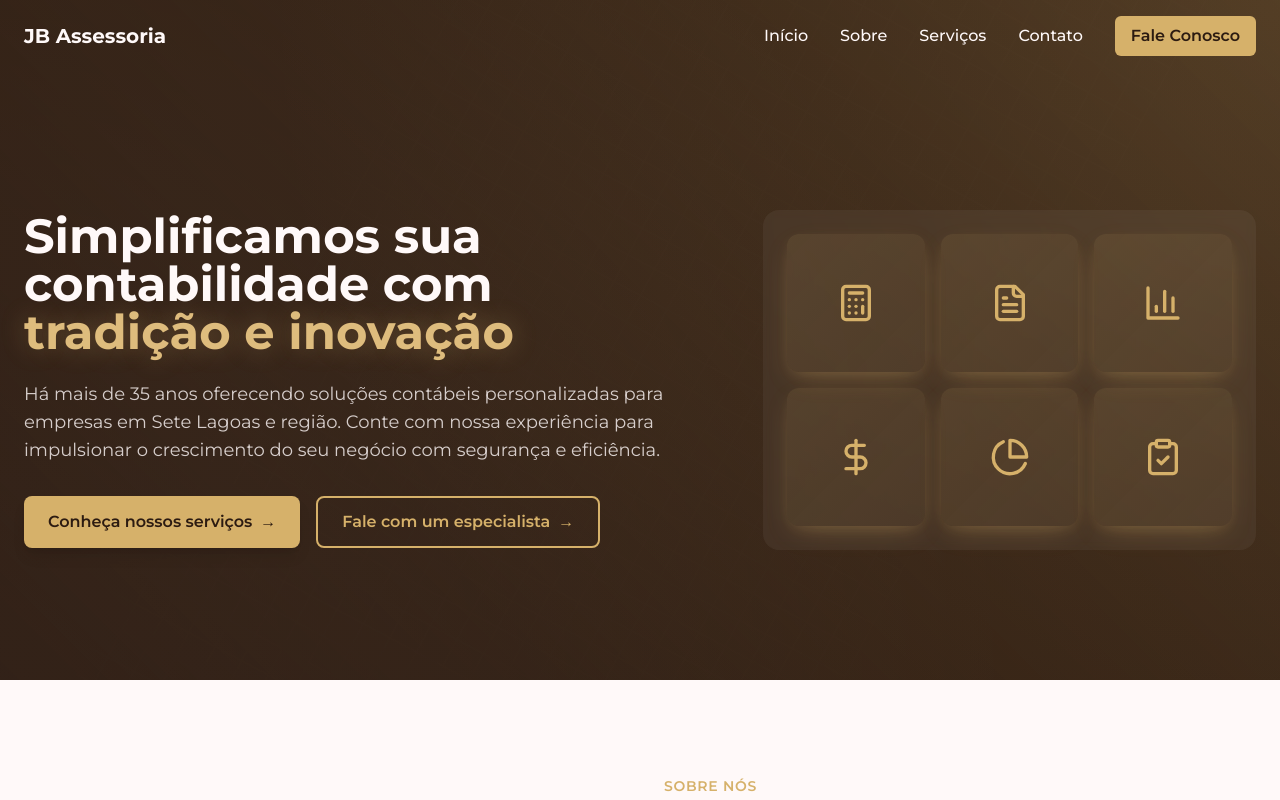
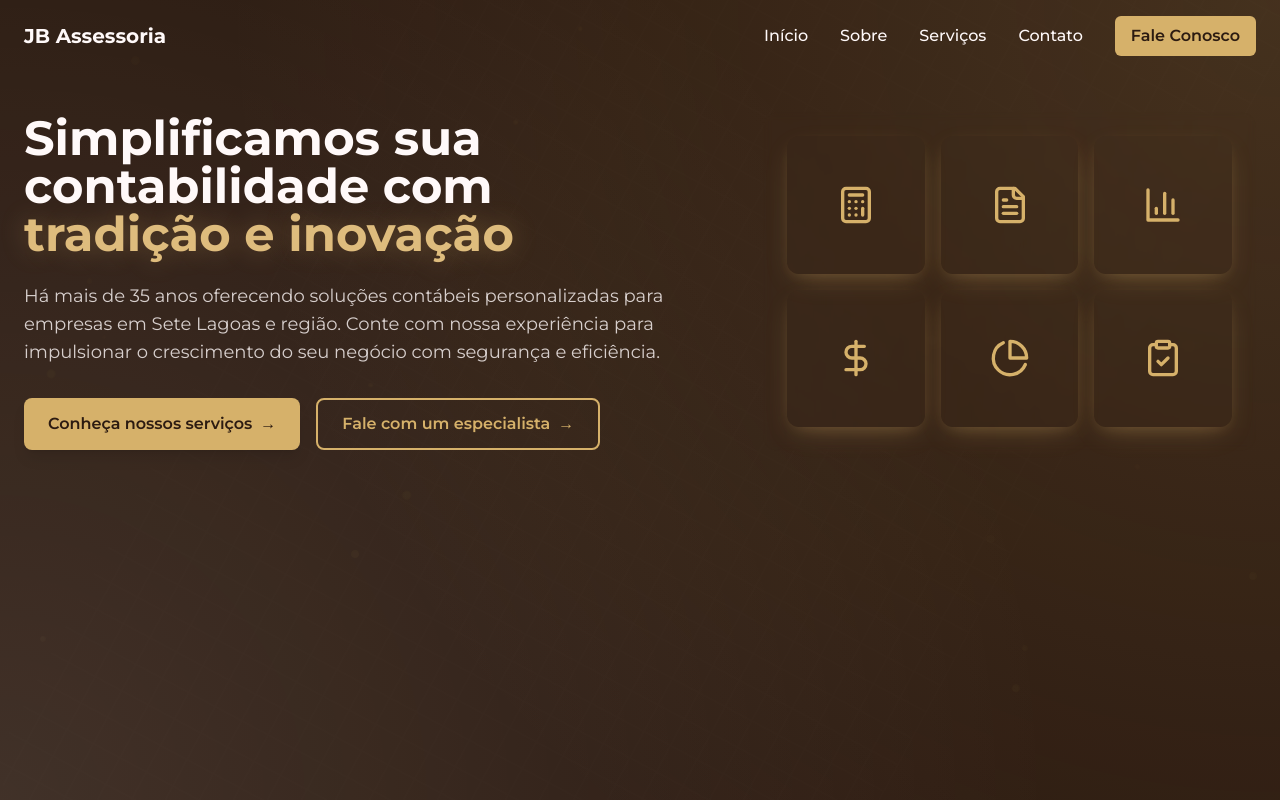
Before and after one commit to guilhermemendeslima/jbassessoria-site, a React (Vite) app: page / in a window 1280 px wide. Shown: the top 800 px of the page. Built offline with nearby package versions, Linux system fonts and the light colour scheme.

Commit message:
Enhanced Hero Section with 3D Effects

```diff
--- a/src/components/Hero.tsx
+++ b/src/components/Hero.tsx
@@ -38,15 +38,44 @@ const Hero = () => {
     { Icon: ClipboardCheck, delay: 0.5 }
   ];
 
+  const particles = Array.from({ length: 20 }).map((_, i) => ({
+    id: i,
+    size: Math.random() * 6 + 4,
+    x: Math.random() * 100,
+    y: Math.random() * 100,
+    delay: Math.random() * 2
+  }));
+
   return (
-    <div id="início" className="relative overflow-hidden bg-primary h-[85vh] pt-16 md:pt-20">
+    <div id="início" className="relative overflow-hidden bg-primary min-h-screen pt-16 md:pt-20">
+      {/* Animated Background Particles */}
+      {particles.map((particle) => (
+        <motion.div
+          key={particle.id}
+          className="particle absolute rounded-full bg-tertiary/10"
+          style={{
+            width: particle.size,
+            height: particle.size,
+            left: `${particle.x}%`,
+            top: `${particle.y}%`,
+            animationDelay: `${particle.delay}s`
+          }}
+          initial={{ opacity: 0 }}
+          animate={{ opacity: [0.2, 0.5, 0.2] }}
+          transition={{
+            duration: 3,
+            repeat: Infinity,
+            delay: particle.delay
+          }}
+        />
+      ))}
+
       <div className="absolute inset-0">
-        <div className="absolute inset-0 bg-[radial-gradient(circle_at_top_right,rgba(214,177,106,0.15),transparent_70%),radial-gradient(circle_at_bottom_left,rgba(255,249,249,0.1),transparent_70%)]"></div>
-        <div className="absolute inset-0 bg-grid-pattern opacity-10"></div>
         <motion.div
-          className="absolute inset-0 bg-[linear-gradient(45deg,rgba(44,27,17,0.7),rgba(214,177,106,0.1))]"
+          className="absolute inset-0 bg-[radial-gradient(circle_at_top_right,rgba(214,177,106,0.15),transparent_70%),radial-gradient(circle_at_bottom_left,rgba(255,249,249,0.1),transparent_70%)]"
           style={{ rotateX, rotateY }}
         />
+        <div className="absolute inset-0 bg-grid-pattern opacity-10" />
       </div>
 
       <div ref={containerRef} className="container mx-auto px-4 md:px-6 relative z-10 h-full flex items-center">
@@ -130,7 +159,7 @@ const Hero = () => {
             animate={{ opacity: 1, scale: 1 }}
             transition={{ delay: 0.3, duration: 0.8 }}
           >
-            <div className="grid grid-cols-2 md:grid-cols-3 gap-4 p-6 bg-white/5 rounded-2xl backdrop-blur-sm transform-style-preserve-3d hover:transform-style-3d transition-all duration-500">
+            <div className="grid grid-cols-2 md:grid-cols-3 gap-4 p-6 rounded-2xl backdrop-blur-sm transform-style-preserve-3d hover:transform-style-3d transition-all duration-500">
               {icons.map(({ Icon, delay }, index) => (
                 <motion.div
                   key={index}
--- a/src/index.css
+++ b/src/index.css
@@ -1,6 +1,11 @@
 @tailwind base;
 @tailwind components;
 @tailwind utilities;
+
+/* Smooth Scroll */
+html {
+  scroll-behavior: smooth;
+}
 
 @keyframes gradient {
   0% { background-position: 0% 50%; }
@@ -13,6 +18,17 @@
   background-size: 200% auto;
 }
 
+/* Floating Particles Animation */
+@keyframes float {
+  0%, 100% { transform: translateY(0) rotate(0deg); }
+  50% { transform: translateY(-20px) rotate(2deg); }
+}
+
+.animate-float {
+  animation: float 6s ease-in-out infinite;
+}
+
+/* Enhanced Grid Pattern */
 .bg-grid-pattern {
   background-image:
     linear-gradient(rgba(214, 177, 106, 0.03) 1px, transparent 1px),
@@ -26,6 +42,7 @@
   100% { transform: translateZ(0) rotate(360deg); }
 }
 
+/* 3D Transform Styles */
 .transform-style-3d {
   transform: perspective(1000px) rotateX(15deg) rotateY(15deg);
   transition: transform 0.6s cubic-bezier(0.4, 0, 0.2, 1);
@@ -47,11 +64,26 @@
 }
 
 .icon-3d-gradient {
+  background: transparent;
+  position: relative;
+}
+
+.icon-3d-gradient::before {
+  content: '';
+  position: absolute;
+  inset: 0;
+  border-radius: inherit;
+  padding: 2px;
   background: linear-gradient(
     135deg,
-    rgba(214, 177, 106, 0.1) 0%,
-    rgba(214, 177, 106, 0.05) 100%
+    rgba(214, 177, 106, 0.2) 0%,
+    rgba(214, 177, 106, 0.1) 100%
   );
+  -webkit-mask:
+    linear-gradient(#fff 0 0) content-box,
+    linear-gradient(#fff 0 0);
+  -webkit-mask-composite: xor;
+  mask-composite: exclude;
 }
 
 .icon-3d-reflection::before {
@@ -65,19 +97,11 @@
   );
   opacity: 0;
   transition: opacity 0.3s ease;
+  border-radius: inherit;
 }
 
 .icon-3d-reflection:hover::before {
   opacity: 1;
-}
-
-.animate-float {
-  animation: float 6s ease-in-out infinite;
-}
-
-@keyframes float {
-  0%, 100% { transform: translateY(0) rotate(0deg); }
-  50% { transform: translateY(-20px) rotate(2deg); }
 }
 
 @keyframes pulse {
@@ -184,6 +208,30 @@
   transform-style: preserve-3d;
 }
 
+/* Particle Animation */
+@keyframes particle-float {
+  0%, 100% { transform: translate(0, 0); }
+  25% { transform: translate(10px, -10px); }
+  50% { transform: translate(0, -20px); }
+  75% { transform: translate(-10px, -10px); }
+}
+
+.particle {
+  position: absolute;
+  pointer-events: none;
+  animation: particle-float 8s infinite ease-in-out;
+}
+
+.particle:nth-child(2n) {
+  animation-duration: 12s;
+}
+
+.particle:nth-child(3n) {
+  animation-duration: 10s;
+  animation-delay: -2s;
+}
+
+/* Enhanced animations */
 .animation-element {
   transition: transform 0.3s ease-out;
 }
```
